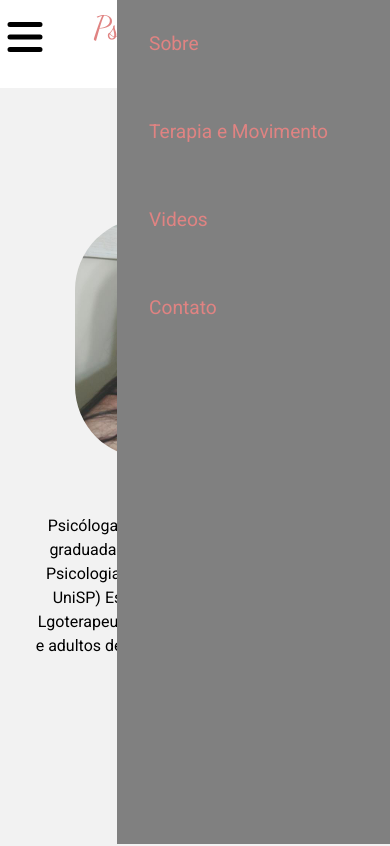
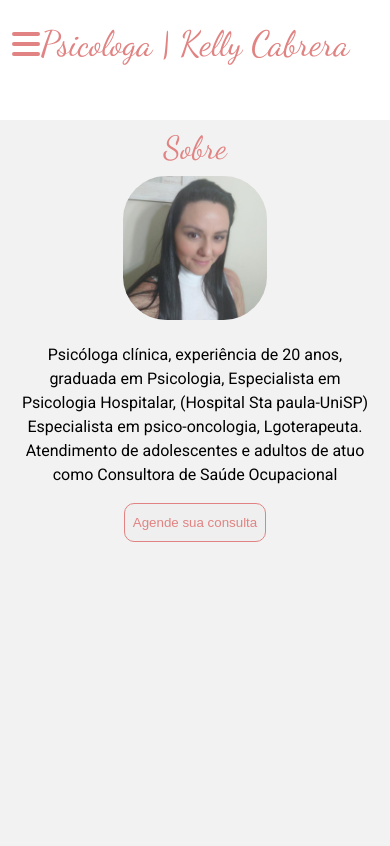
Before and after one commit to lzmarangoni/Institucional_Kelly, a React (Create React App) app: page / in a window 390 px wide. Shown: the top 846 px of the page. Built offline with nearby package versions, Linux system fonts and the light colour scheme.

Commit message:
ajuste na fonte de titulo

```diff
--- a/src/Components/Header/Header.module.css
+++ b/src/Components/Header/Header.module.css
@@ -7,14 +7,22 @@
     margin: 0 0 2rem 6rem;
     font-family: 'Dancing Script', cursive;
     font-size: 2rem;
-    color:#E08382;
+    color: #E08382;
+
 }
 
-@media screen and (max-width:400px) {
+@media screen and (max-width:415px) {
+    .headerCustom{
+        padding: 1rem ;
+    }
     .headerCustom h1{
-        font-size:2rem;
-        margin: 0 auto;
-        text-align: right;
-
+        margin: 0;
+        box-sizing: border-box;
+        padding: 1rem 1.5rem;
+        font-family: 'Dancing Script', cursive;
+        font-size: 2.2rem;
+        color: #E08382;
+        text-align: center;
+        justify-content: center;
     }
 }
--- a/src/Components/Main/Main.module.css
+++ b/src/Components/Main/Main.module.css
@@ -23,7 +23,7 @@
     margin: 1rem 0;
 }
 
-@media screen and (max-width:400px){
+@media screen and (max-width:415px){
     .container{
         padding: 0 2em;
     }
--- a/src/Components/Menu/Menu.module.css
+++ b/src/Components/Menu/Menu.module.css
@@ -1,4 +1,4 @@
-.menu li,a{
+a{
     list-style: none;
     text-decoration: none;
     color: #E08382;
@@ -24,10 +24,6 @@
 
 }
 
-.menu li{
-    margin: 0 3rem;
-}
-
 .menu a:hover{
     list-style: none;
     text-decoration: none;
@@ -38,12 +34,12 @@
     display: none;
 }
 
-@media screen and (max-width:400px) {
+@media screen and (max-width:415px) {
     .menu {
         display: flex;
         flex-direction: column;
         z-index: 1;
-        background-color: gray;
+        background-color: #E08382;
         height: 100vh;
         position: fixed;
         width: 70%;
@@ -51,13 +47,17 @@
         right: 0;
         transition-duration: 1s;
         justify-content: start;
+        box-sizing: border-box;
+        padding: 2rem 0;
     }
 
     .menuOff{
         display: flex;
+        box-sizing: border-box;
+        padding: 2rem 0;
         flex-direction: column;
         z-index: 1;
-        background-color: gray;
+        background-color: #F2F2F2;
         height: 100vh;
         position: fixed;
         width: 0;
@@ -68,13 +68,19 @@
     }
     a{
         margin: 2rem ;
+        font-weight: 700;
+        font-size: 1.5rem;
+        margin: 1rem;
+        color: white;
     }
 
     .menuMobile{
         display: inline;
-        position: absolute;
-        left: 0;
-        top: .75rem;
+        position: fixed;
+        z-index: 1;
+        left: 0.4rem;
+        top: 1.5rem;
+        color: #E08382;
     }
 
 
--- a/src/Components/Menu/index.js
+++ b/src/Components/Menu/index.js
@@ -4,14 +4,14 @@ import { HiMenu } from "react-icons/hi";
 
 
 export default function Menu({itens}) {
-    const [abreFecha, setAbreFecha] = useState(true)
+    const [abreFecha, setAbreFecha] = useState(false)
     const trueEfalse = () => {
         setAbreFecha(!abreFecha)
         console.log(abreFecha)
     }
     return (
         <>
-         <HiMenu className={styles.menuMobile} size={50} onClick={trueEfalse}></HiMenu>
+        <HiMenu className={styles.menuMobile} size={40} onClick={trueEfalse}></HiMenu>
         <nav className={abreFecha? styles.menu : styles.menuOff}>
 
                 {itens.map(item => { return <a onClick={trueEfalse} key={item.id} href={item.id}>{item.nome}</a> })}
--- a/src/Components/Section/Section.css
+++ b/src/Components/Section/Section.css
@@ -4,7 +4,7 @@
     padding: 5rem 0;
 }
 
-@media screen and (max-width:400px) {
+@media screen and (max-width:415px) {
     .sectionCustom{
         text-align: center;
         padding: 2rem 0;
--- a/src/Components/Sobre/Sobre.module.css
+++ b/src/Components/Sobre/Sobre.module.css
@@ -6,10 +6,13 @@
   justify-content: center;
   align-items: center;
   display: flex ;
-  position: relative;
+
 }
 
+
+
 .image {
+
   margin: 0 auto;
   height: 15rem;
   border-radius:30%;
@@ -25,14 +28,16 @@
   margin: 0 2rem;
 }
 
-@media screen and (max-width:400px) {
+@media screen and (max-width:415px) {
   .content{
     flex-direction: column;
-    justify-content: center;
+    justify-content: space-between;
     height:100%;
+    padding: 0 1rem;
   }
   .image{
-    margin: 0 auto;
+    margin: 0;
+    height: 9rem;
   }
   .info{
     width: 100%;
--- a/src/Components/Sobre/index.js
+++ b/src/Components/Sobre/index.js
@@ -7,15 +7,17 @@ import Titulo from '../Titulo'
 export default function Sobre() {
   return (
     <div className={styles.content}>
-      <img className={styles.image} src={image} alt="" />
+
       <div className={styles.info}>
         <Titulo>Sobre</Titulo>
+        <img className={styles.image} src={image} alt="" />
         <p className={styles.text}>
           Psicóloga clínica, experiência de 20 anos, graduada em Psicologia,
           Especialista em Psicologia Hospitalar, (Hospital Sta paula-UniSP)
           Especialista em psico-oncologia, Lgoterapeuta. Atendimento de
           adolescentes e adultos de atuo como Consultora de Saúde Ocupacional
         </p>
+
         <Button id={styles.botaoMain}>Agende sua consulta</Button>
       </div>
     </div>
```
